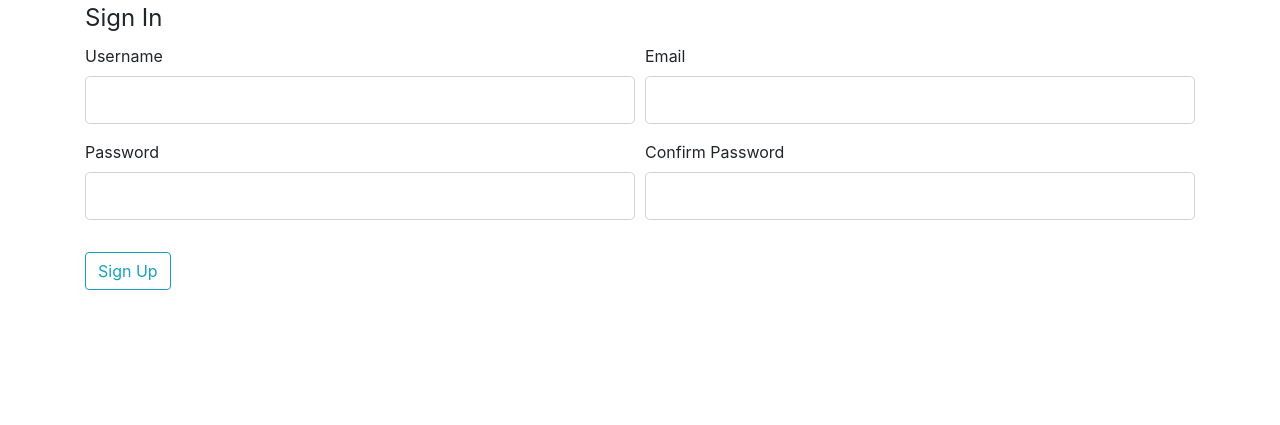
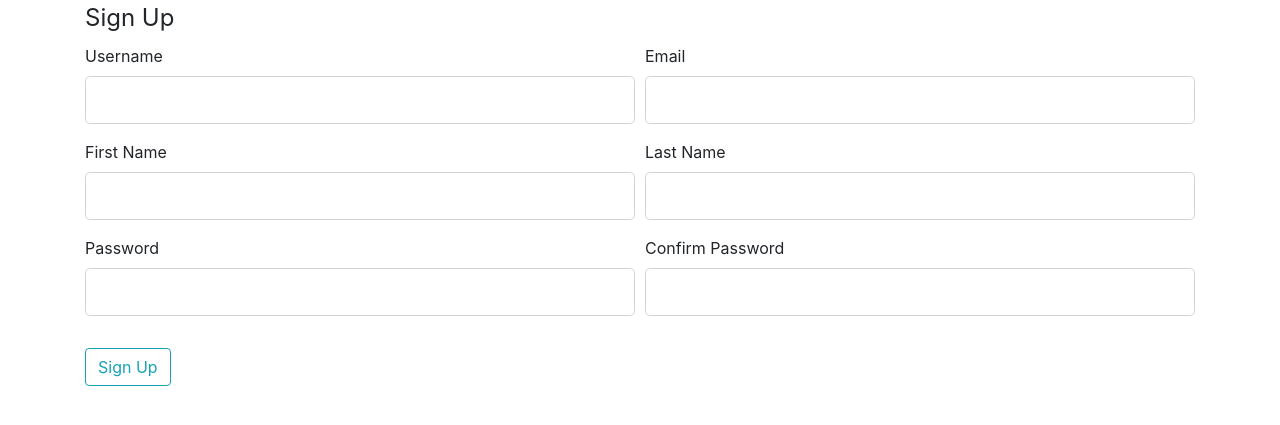
Before and after one commit to ctgruhn/General-Input-Web-Application, a Flask app: page /signup in a window 1280 px wide. Shown: the top 425 px of the page. Run offline with Flask 2, Linux system fonts and the light colour scheme; some libraries are stand-ins or nearby versions.

Commit message:
Update login fields for first and last name

```diff
--- a/hazardapp/forms.py
+++ b/hazardapp/forms.py
@@ -30,6 +30,8 @@ class LoginForm(FlaskForm):
     password = PasswordField('Password', validators=[DataRequired()])
     confirm_password = PasswordField('Confirm Password',
                                     validators=[DataRequired(), EqualTo('password')])
+    first_name = StringField('First Name', validators=[DataRequired()])
+    last_name = StringField('Last Name', validators=[DataRequired()])
     submit = SubmitField('Sign Up')
 
 class RegisterForm(FlaskForm):
--- a/hazardapp/templates/signup.html
+++ b/hazardapp/templates/signup.html
@@ -6,7 +6,7 @@
         <form method="POST" action="">
             {{ form.hidden_tag() }}
             <fieldset class="form-group">
-                <legend>Sign In</legend>
+                <legend>Sign Up</legend>
                 <div class="form-row">
                     <div class="col-md-6 mb-3">
                         {{ form.username.label(class="form-control-label") }}
@@ -33,6 +33,34 @@
                             </div>
                         {% else %}
                             {{ form.email(class="form-control form-control-lg") }}
+                        {% endif %}
+                    </div>
+                </div>
+                <div class="form-row">
+                    <div class="col-md-6 mb-3">
+                        {{ form.first_name.label(class="form-control-label") }}
+                        {% if form.first_name.errors %}
+                        {{ form.first_name(class="form-control form-control-lg is-invalid") }}
+                        <div class="invalid-feedback">
+                            {% for error in form.first_name.errors %}
+                            <span>{{ error }}</span>
+                            {% endfor %}
+                        </div>
+                        {% else %}
+                        {{ form.first_name(class="form-control form-control-lg") }}
+                        {% endif %}
+                    </div>
+                    <div class="col-md-6 mb-3">
+                        {{ form.last_name.label(class="form-control-label") }}
+                        {% if form.last_name.errors %}
+                            {{ form.last_name(class="form-control form-control-lg is-invalid") }}
+                            <div class="invalid-feedback">
+                                {% for error in form.last_name.errors %}
+                                    <span>{{ error }}</span>
+                                {% endfor %}
+                            </div>
+                        {% else %}
+                            {{ form.last_name(class="form-control form-control-lg") }}
                         {% endif %}
                     </div>
                 </div>
```
